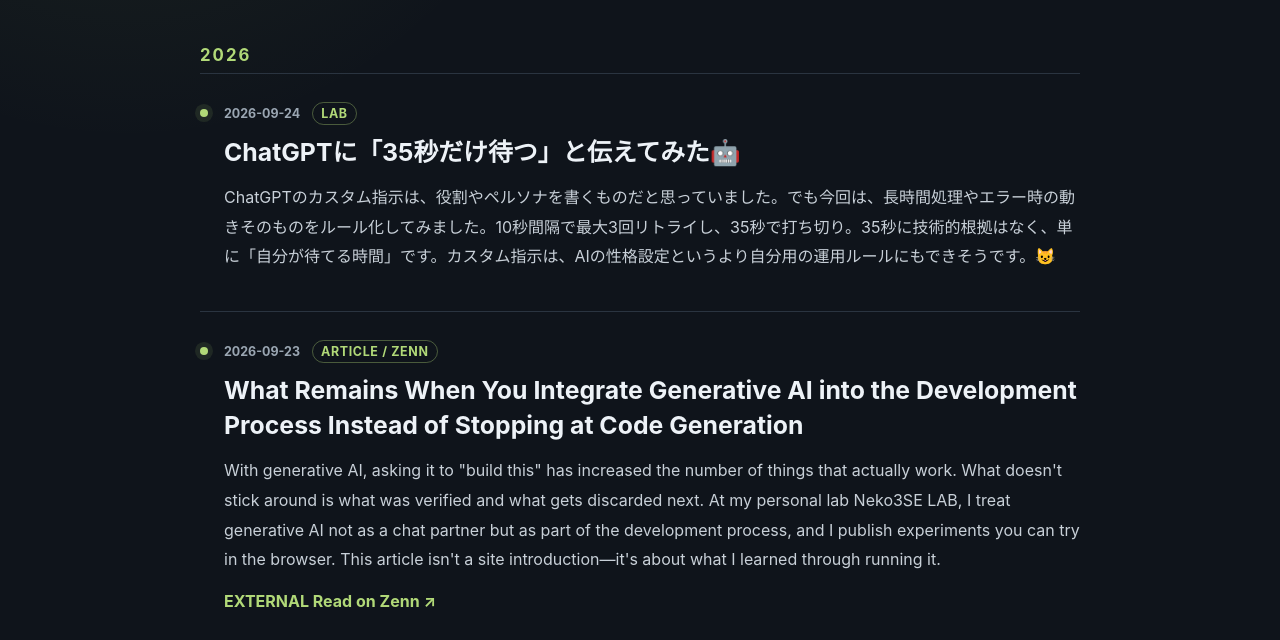
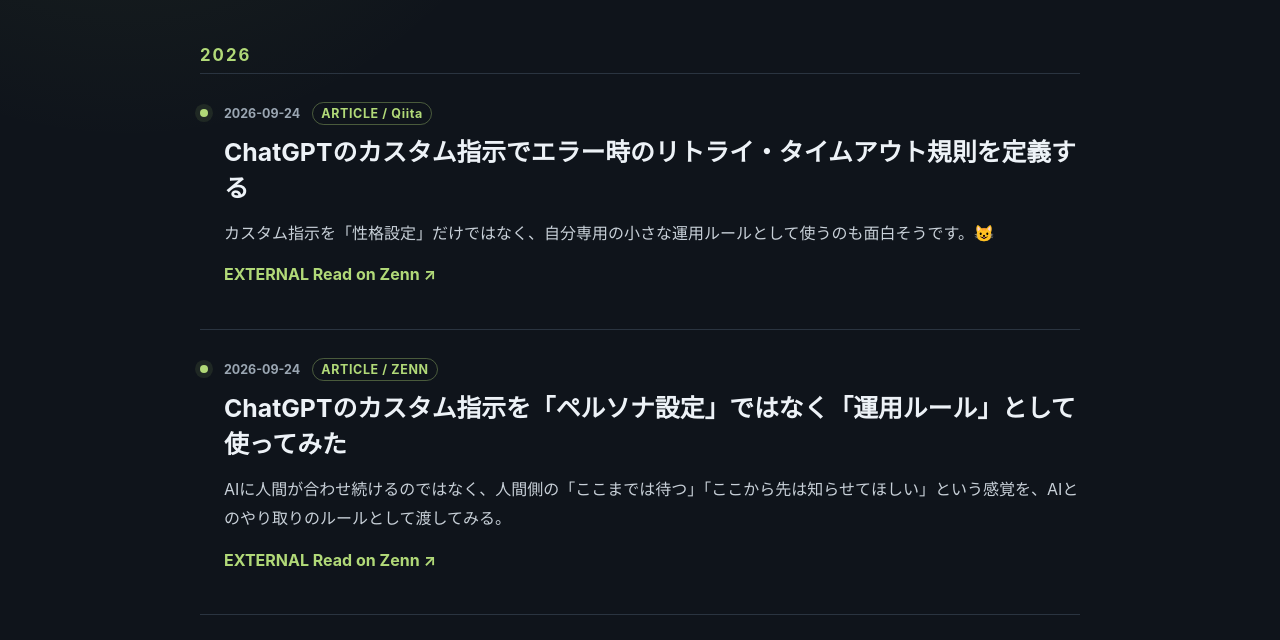
Before and after one commit to Neko3SE/devsite, a plain HTML site: page log/index.html in a window 1280 px wide. Shown: the part 306-946 px from the top of the page. Drawn offline with Linux system fonts and the light colour scheme.

Commit message:
Update index.html

```diff
--- a/log/index.html
+++ b/log/index.html
@@ -240,6 +240,38 @@
       <div class="log-list">
               <!-- 新しいLOGはこの直下へ追加 -->
 
+<article class="log-entry" id="log-2026-09-24-03">
+          <div class="log-entry__meta">
+          <time datetime="2026-09-24">2026-09-24</time>
+          <span class="log-entry__type">ARTICLE / Qiita</span>
+          </div>
+          <h3 class="log-entry__title">ChatGPTのカスタム指示でエラー時のリトライ・タイムアウト規則を定義する</h3>
+          <div class="log-entry__body">
+          <p>カスタム指示を「性格設定」だけではなく、自分専用の小さな運用ルールとして使うのも面白そうです。😺<BR>
+	  <a class="log-entry__link"
+             href="https://qiita.com/NEKO3SE/items/2acbb4e0bc612e6903c2"
+             target="_blank"
+             rel="noopener noreferrer">EXTERNAL Read on Zenn ↗</a>
+	  </p>
+          </div>
+         </article>
+
+<article class="log-entry" id="log-2026-09-24-02">
+          <div class="log-entry__meta">
+          <time datetime="2026-09-24">2026-09-24</time>
+          <span class="log-entry__type">ARTICLE / ZENN</span>
+          </div>
+          <h3 class="log-entry__title">ChatGPTのカスタム指示を「ペルソナ設定」ではなく「運用ルール」として使ってみた</h3>
+          <div class="log-entry__body">
+          <p>AIに人間が合わせ続けるのではなく、人間側の「ここまでは待つ」「ここから先は知らせてほしい」という感覚を、AIとのやり取りのルールとして渡してみる。<BR>
+	  <a class="log-entry__link"
+             href="https://zenn.dev/neko3se/articles/cdbb9c11c8ca54"
+             target="_blank"
+             rel="noopener noreferrer">EXTERNAL Read on Zenn ↗</a>
+	  </p>
+          </div>
+         </article>
+
 	<article class="log-entry" id="log-2026-09-24-01">
           <div class="log-entry__meta">
           <time datetime="2026-09-24">2026-09-24</time>
```
